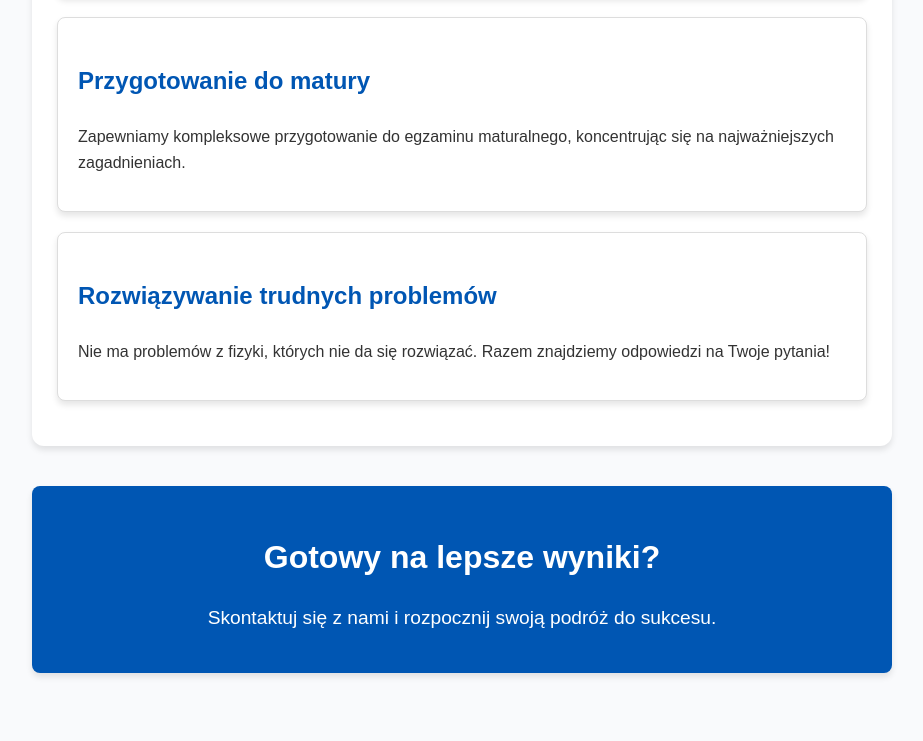
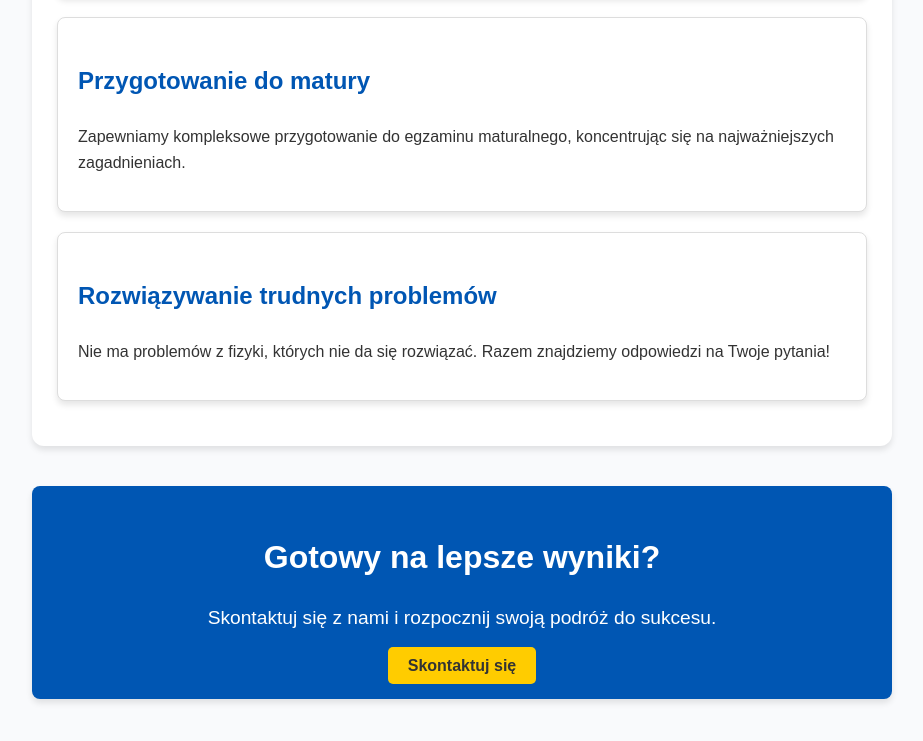
Before and after one commit to elsteramps/korki-frontend, a React app in the folder frontend/: page / in a window 1280 px wide. Shown: the part 1250-1991 px from the top of the page, without its empty margins (178-1101 px from the left). Built offline with nearby package versions, Linux system fonts and the light colour scheme.

Commit message:
third build

```diff
--- a/frontend/src/index.js
+++ b/frontend/src/index.js
@@ -293,8 +293,7 @@ function Home() {
       <section className="home-cta">
         <h2>Gotowy na lepsze wyniki?</h2>
         <p>Skontaktuj się z nami i rozpocznij swoją podróż do sukcesu.</p>
-        {/* <a href="/contact" className="cta-button">Skontaktuj się</a> */}
-
+        <a href="/contact" className="cta-button">Skontaktuj się</a>
       </section>
     </div>
   );
```
Also changed, not shown: frontend/build/asset-manifest.json, frontend/build/index.html, frontend/build/static/js/main.520b4ceb.js.LICENSE.txt (renamed from frontend/build/static/js/main.f0ff3589.js.LICENSE.txt), 4 other files.
